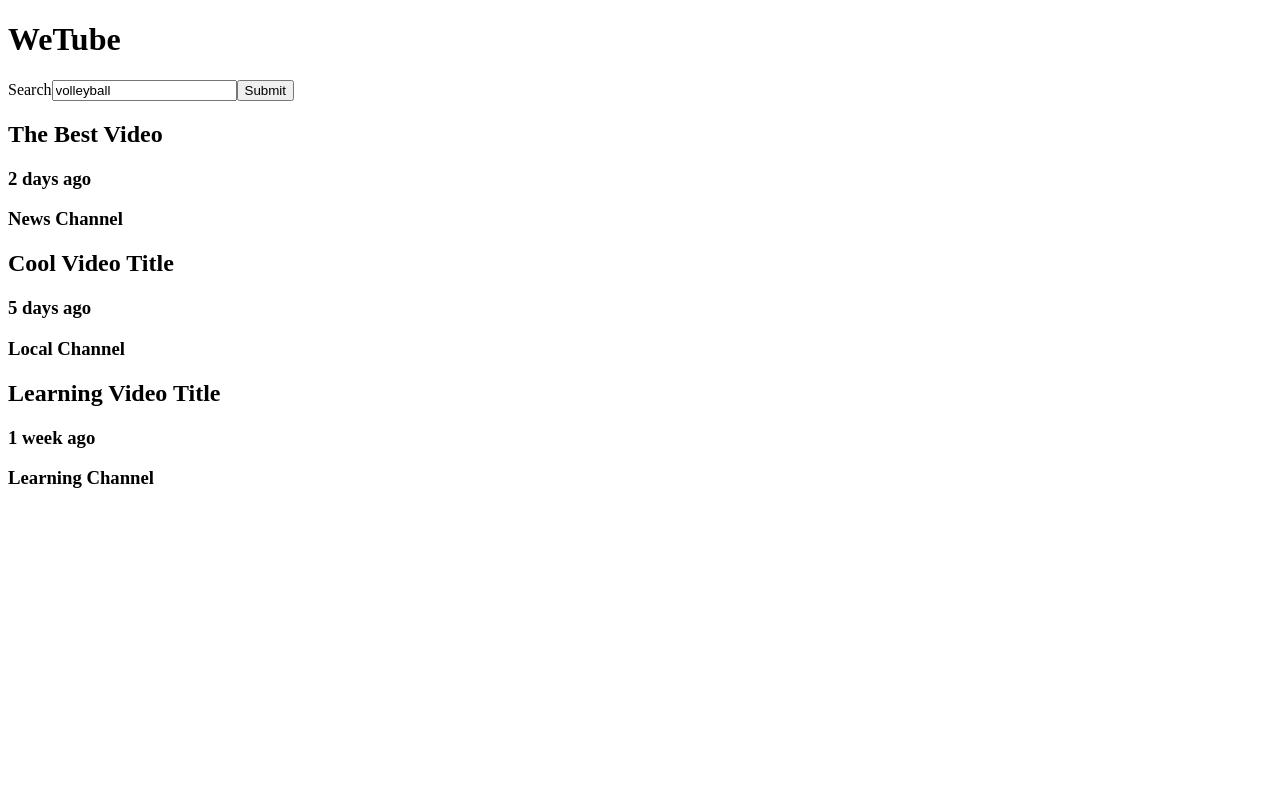
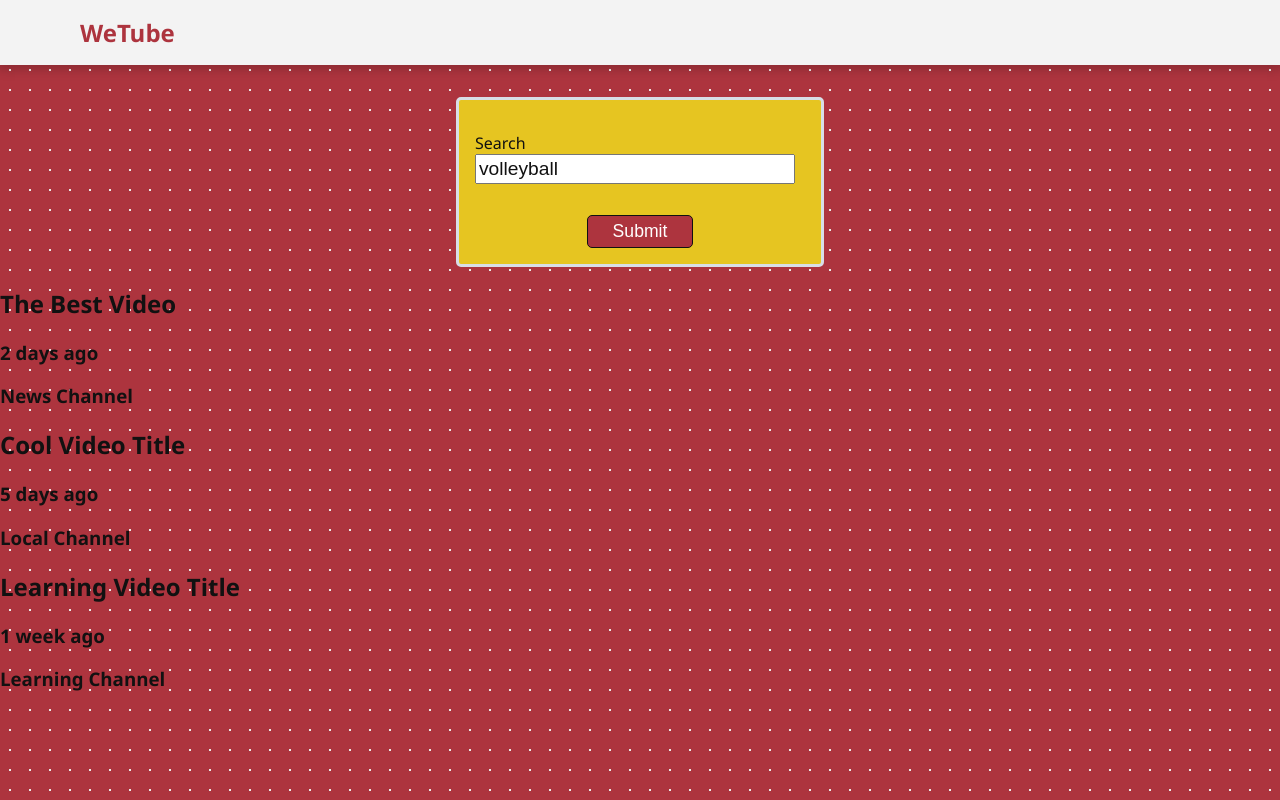
Before and after one commit to codemasterhark/intro-to-react, a React (Vite) app: page / in a window 1280 px wide. Built offline with nearby package versions, Linux system fonts and the light colour scheme.

Commit message:
CSS updated with minor other changes

```diff
--- a/src/App.js
+++ b/src/App.js
@@ -6,7 +6,9 @@ import SearchArea from "./SearchArea";
 const App = () => {
   return (
     <div>
-      <h1>WeTube</h1>
+      <header>
+        <a href="#">WeTube</a>
+      </header>
       <SearchArea />
       <Video
         title="The Best Video"
--- a/src/index.html
+++ b/src/index.html
@@ -3,6 +3,7 @@
   <head>
     <meta charset="UTF-8" />
     <meta name="viewport" content="width=device-width, initial-scale=1.0" />
+    <link rel="stylesheet" href="wetube.css" />
     <title>WeTube</title>
   </head>
   <body>
--- /dev/null
+++ b/src/wetube.css
@@ -0,0 +1,74 @@
+* {
+  box-sizing: border-box;
+  color: #111;
+}
+
+html {
+  font-size: 16px;
+}
+
+body {
+  background-color: #ad343e;
+  margin: 0;
+  background-image: radial-gradient(#ececec 1px, #ad343e 1px);
+  background-size: 20px 20px;
+  font-family: "Segoe UI", Tahoma, Geneva, Verdana, sans-serif;
+}
+
+header {
+  display: flex;
+  align-content: center;
+  justify-content: space-between;
+  margin: 0 auto;
+  padding: 1rem 5rem;
+  background: #f3f3f3;
+  margin-bottom: 2rem;
+  box-shadow: 0 1px 11px 3px rgb(0 0 0/21%);
+}
+
+header a {
+  color: #ad343e;
+  font-size: 1.5rem;
+  text-decoration: none;
+  font-weight: bold;
+  display: block;
+}
+
+.search-area {
+  display: flex;
+  flex-direction: column;
+  padding: 0 5rem;
+  margin: 0 auto;
+}
+
+.search-area form {
+  background-color: #e6c521;
+  width: 23rem;
+  margin: 0 auto;
+  padding: 2rem 1rem 1rem 1rem;
+  border: 3px solid #d8dee6;
+  border-radius: 5px;
+}
+
+.search-area label {
+  display: block;
+}
+
+.search-area input {
+  margin-bottom: 1.9rem;
+  font-size: 1.2rem;
+  height: 1.9rem;
+  width: 20rem;
+}
+
+.search-area button {
+  margin: 0 auto;
+  display: block;
+  padding: 5px 25px;
+  color: white;
+  font-size: 1.1rem;
+  background-color: #ad343e;
+  border: #111 1px solid;
+  border-radius: 5px;
+  cursor: pointer;
+}
```
